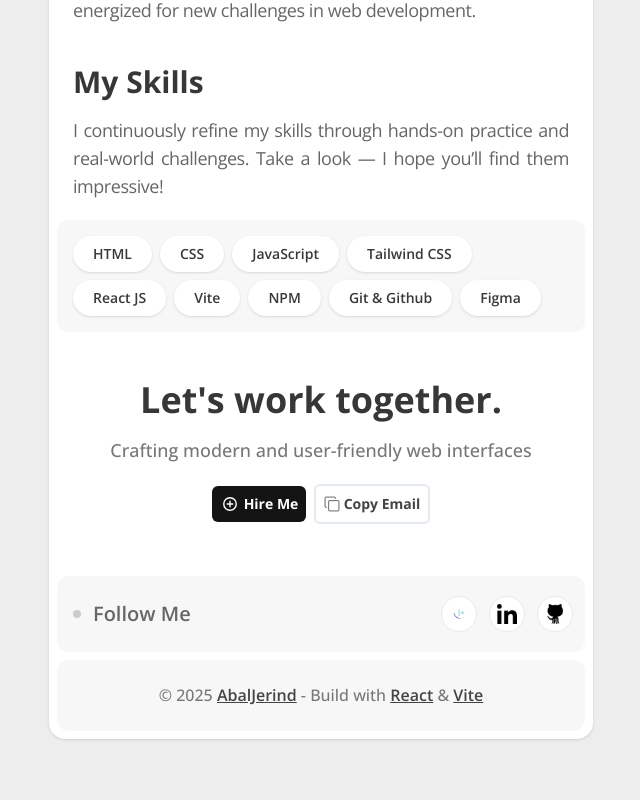
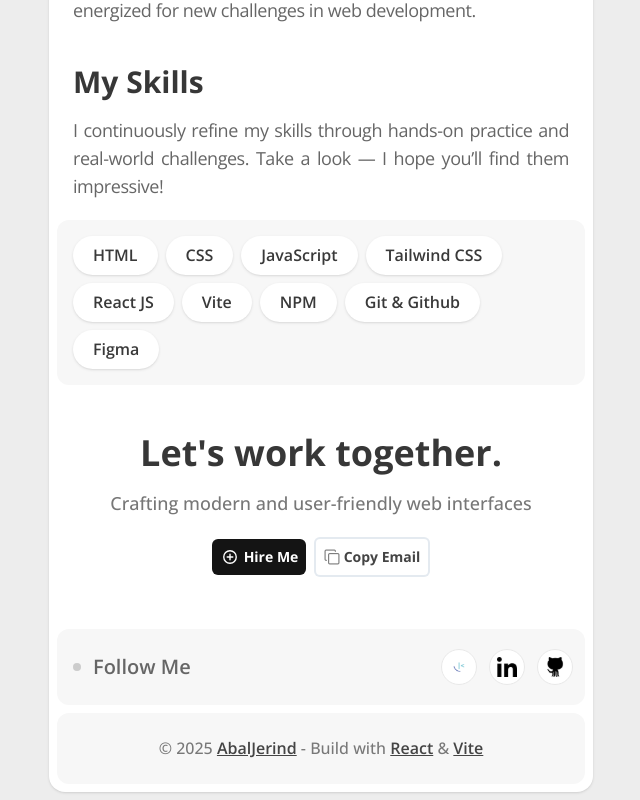
Before and after one commit to Abaljerind/portofolio-jerind, a React (Vite) app: page /about in a window 1280 px wide. Shown: the part 1390-2190 px from the top of the page, without its empty margins (319-959 px from the left). Before the commit the page ends 2137 px from the top, so only its background shows below. Built offline with nearby package versions, Linux system fonts and the light colour scheme.

Commit message:
Add styles for breakpoint md for p
Add styles for text size

```diff
--- a/src/components/MySkills.jsx
+++ b/src/components/MySkills.jsx
@@ -1,7 +1,7 @@
 export default function MySkills({ skill }) {
   return (
     <div className="rounded-full bg-white px-5 py-2 shadow-sm dark:bg-[#373737]">
-      <p className="text-sm font-semibold text-[#393939] dark:text-white">
+      <p className="text-sm font-semibold text-[#393939] md:text-[16px] dark:text-white">
         {skill}
       </p>
     </div>
```
